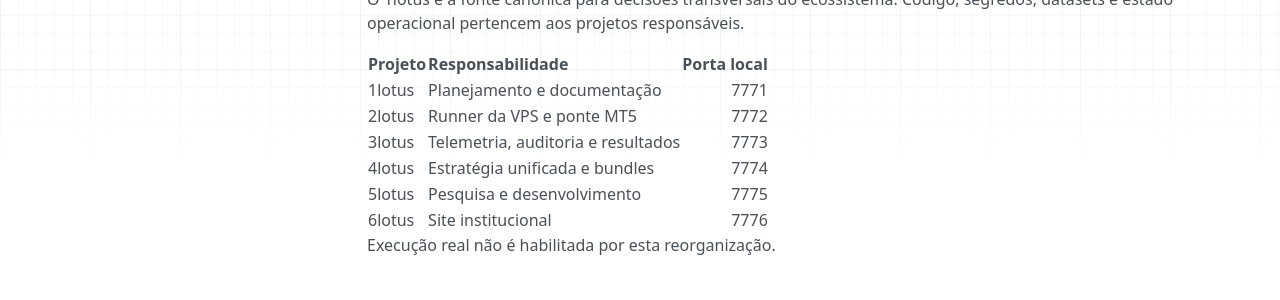
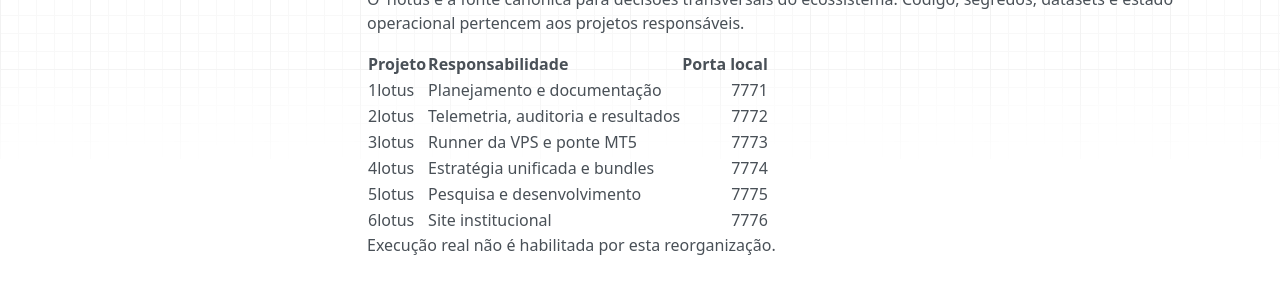
Before and after one commit to 6uilhermeTeixeira/1lotus, an MkDocs documentation site: the page built from docs/index.md, in a window 1280 px wide. Shown: the part 147-447 px from the top of the page. Built offline with MkDocs 1.6.1, drawn with Linux system fonts in a browser that asks for light colours; nearby versions of some CDN libraries.

```diff
--- a/docs/index.md
+++ b/docs/index.md
@@ -6,8 +6,8 @@ segredos, datasets e estado operacional pertencem aos projetos responsáveis.
 | Projeto | Responsabilidade | Porta local |
 |---|---|---:|
 | 1lotus | Planejamento e documentação | 7771 |
-| 2lotus | Runner da VPS e ponte MT5 | 7772 |
-| 3lotus | Telemetria, auditoria e resultados | 7773 |
+| 2lotus | Telemetria, auditoria e resultados | 7772 |
+| 3lotus | Runner da VPS e ponte MT5 | 7773 |
 | 4lotus | Estratégia unificada e bundles | 7774 |
 | 5lotus | Pesquisa e desenvolvimento | 7775 |
 | 6lotus | Site institucional | 7776 |
```
Also changed, not shown: docs/architecture.md (+6 -6 lines).
